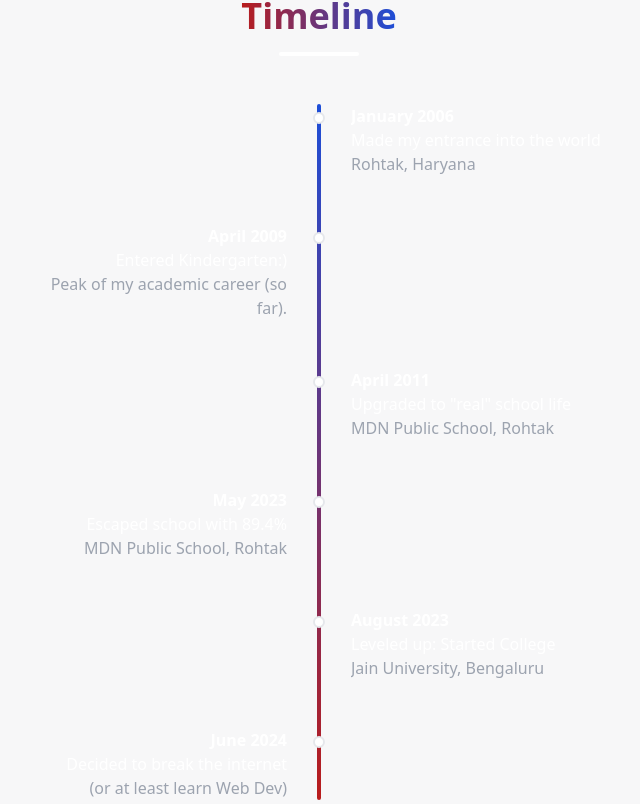
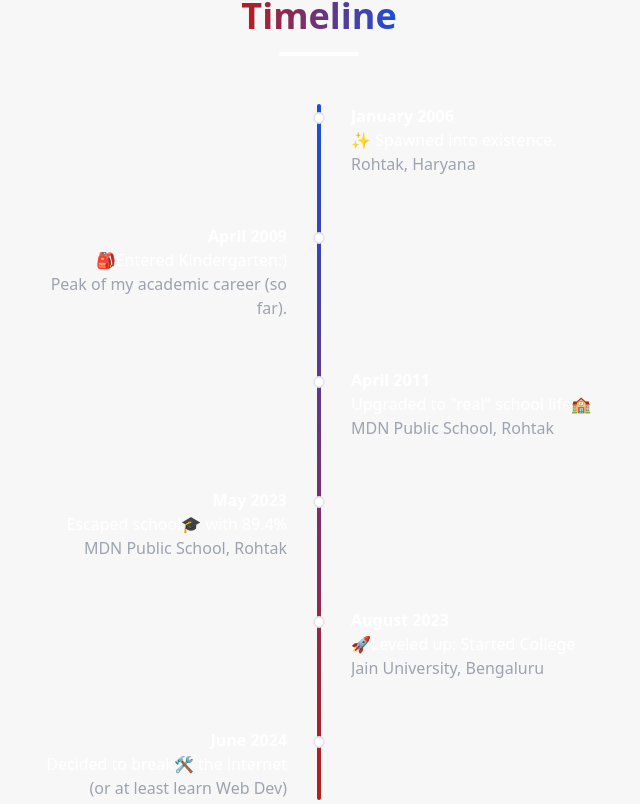
Before and after one commit to namit-x/Portfolio, a React (Vite) app: page / in a window 1280 px wide. Shown: the part 1636-2440 px from the top of the page, without its empty margins (321-961 px from the left). Built offline with nearby package versions, Linux system fonts and the light colour scheme.

Commit message:
previous commit was by mistake and here some minor updates

```diff
--- a/src/components/HeroSection.tsx
+++ b/src/components/HeroSection.tsx
@@ -52,7 +52,7 @@ export default function HeroSection() {
           <h1 className="text-4xl sm:text-5xl md:text-6xl lg:text-7xl font-bold animate-fade-in">
             <span
               className={clsx(
-                "text-white transition-all duration-900 block font-bold overflow-hidden",
+                "text-white transition-all duration-900 block font-bold overflow-hidden pb-2",
                 animating ? "opacity-0 scale-95" : "opacity-100 scale-100"
               )}
             >
--- a/src/components/Timeline.tsx
+++ b/src/components/Timeline.tsx
@@ -20,7 +20,7 @@ const Timeline = () => {
               <div className="flex-1 sm:text-right sm:pr-8 ml-12 sm:ml-0">
                 <div className="sm:hidden">
                   <span className="font-bold">January 2006</span>
-                  <div>Made my entrance into the world</div>
+                  <div>✨ Spawned into existence.</div>
                   <div className="text-gray-400">Rohtak, Haryana</div>
                 </div>
               </div>
@@ -28,7 +28,7 @@ const Timeline = () => {
               <div className="flex-1 sm:pl-8">
                 <div className="hidden sm:block">
                   <span className="font-bold">January 2006</span>
-                  <div>Made my entrance into the world</div>
+                  <div>✨ Spawned into existence.</div>
                   <div className="text-gray-400">Rohtak, Haryana</div>
                 </div>
               </div>
@@ -38,7 +38,7 @@ const Timeline = () => {
             <div className="flex flex-col sm:flex-row items-start group">
               <div className="flex-1 sm:text-right sm:pr-8 ml-12 sm:ml-0">
                 <span className="font-bold">April 2009</span>
-                <div>Entered Kindergarten:)</div>
+                <div>🎒Entered Kindergarten:)</div>
                 <div className="text-gray-400">Peak of my academic career (so far).</div>
               </div>
               <div className="absolute left-4 sm:left-1/2 transform -translate-x-1/2 w-3 h-3 bg-white rounded-full mt-2 border-2 border-gradient" />
@@ -50,7 +50,7 @@ const Timeline = () => {
               <div className="flex-1 sm:text-right sm:pr-8 ml-12 sm:ml-0">
                 <div className="sm:hidden">
                   <span className="font-bold">April 2011</span>
-                  <div>Upgraded to "real" school life</div>
+                  <div>Upgraded to "real" school life🏫</div>
                   <div className="text-gray-400">MDN Public School, Rohtak</div>
                 </div>
               </div>
@@ -58,7 +58,7 @@ const Timeline = () => {
               <div className="flex-1 sm:pl-8">
                 <div className="hidden sm:block">
                   <span className="font-bold">April 2011</span>
-                  <div>Upgraded to "real" school life</div>
+                  <div>Upgraded to "real" school life🏫</div>
                   <div className="text-gray-400">MDN Public School, Rohtak</div>
                 </div>
               </div>
@@ -68,7 +68,7 @@ const Timeline = () => {
             <div className="flex flex-col sm:flex-row items-start group">
               <div className="flex-1 sm:text-right sm:pr-8 ml-12 sm:ml-0">
                 <span className="font-bold">May 2023</span>
-                <div>Escaped school with 89.4%</div>
+                <div>Escaped school🎓 with 89.4%</div>
                 <div className="text-gray-400">MDN Public School, Rohtak</div>
               </div>
               <div className="absolute left-4 sm:left-1/2 transform -translate-x-1/2 w-3 h-3 bg-white rounded-full mt-2 border-2 border-gradient" />
@@ -80,7 +80,7 @@ const Timeline = () => {
               <div className="flex-1 sm:text-right sm:pr-8 ml-12 sm:ml-0">
                 <div className="sm:hidden">
                   <span className="font-bold">August 2023</span>
-                  <div>Leveled up: Started College</div>
+                  <div>🚀Leveled up: Started College</div>
                   <div className="text-gray-400">Jain University, Bengaluru</div>
                 </div>
               </div>
@@ -88,7 +88,7 @@ const Timeline = () => {
               <div className="flex-1 sm:pl-8">
                 <div className="hidden sm:block">
                   <span className="font-bold">August 2023</span>
-                  <div>Leveled up: Started College</div>
+                  <div>🚀Leveled up: Started College</div>
                   <div className="text-gray-400">Jain University, Bengaluru</div>
                 </div>
               </div>
@@ -98,7 +98,7 @@ const Timeline = () => {
             <div className="flex flex-col sm:flex-row items-start group">
               <div className="flex-1 sm:text-right sm:pr-8 ml-12 sm:ml-0">
                 <span className="font-bold">June 2024</span>
-                <div>Decided to break the internet</div>
+                <div>Decided to break🛠️ the internet</div>
                 <div className="text-gray-400">(or at least learn Web Dev)</div>
               </div>
               <div className="absolute left-4 sm:left-1/2 transform -translate-x-1/2 w-3 h-3 bg-white rounded-full mt-2 border-2 border-gradient" />
```
